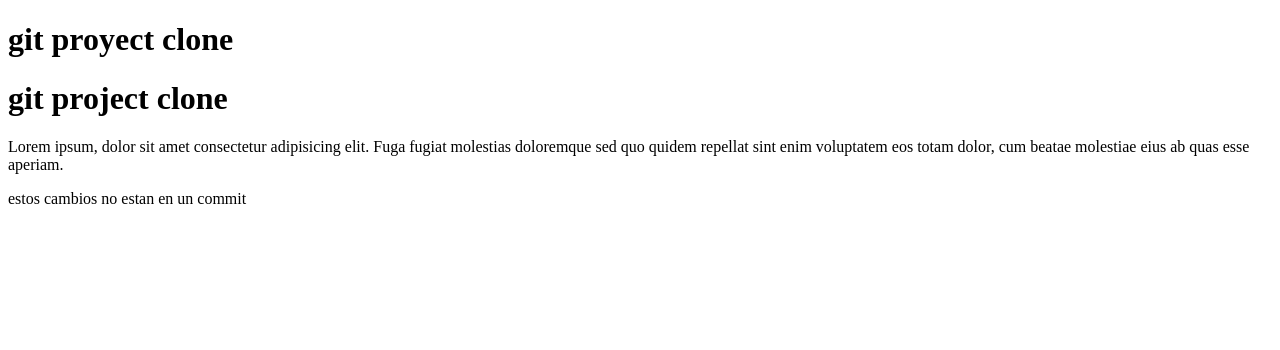
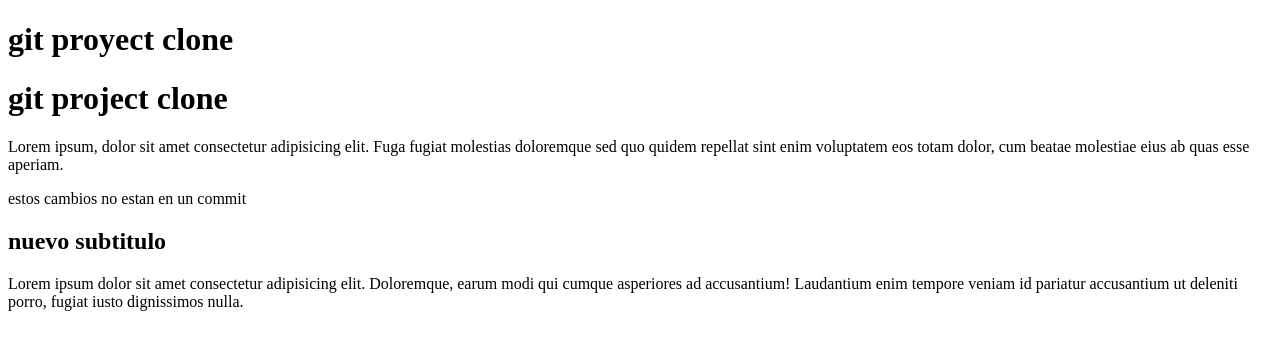
Before and after one commit to andreaifernandez/javascript-data-type, a plain HTML site: page index.html in a window 1280 px wide. Drawn offline with Linux system fonts and the light colour scheme.

Commit message:
add new subitule

```diff
--- a/index.html
+++ b/index.html
@@ -12,5 +12,8 @@
     <p>Lorem ipsum, dolor sit amet consectetur adipisicing elit. Fuga fugiat molestias doloremque sed quo quidem repellat sint enim voluptatem eos totam dolor, cum beatae molestiae eius ab quas esse aperiam.</p>
     <p>estos cambios no estan en un commit</p>
 
+    <h2>nuevo subtitulo</h2>
+    <p>Lorem ipsum dolor sit amet consectetur adipisicing elit. Doloremque, earum modi qui cumque asperiores ad accusantium! Laudantium enim tempore veniam id pariatur accusantium ut deleniti porro, fugiat iusto dignissimos nulla.</p>
+
 </body>
 </html>
```
